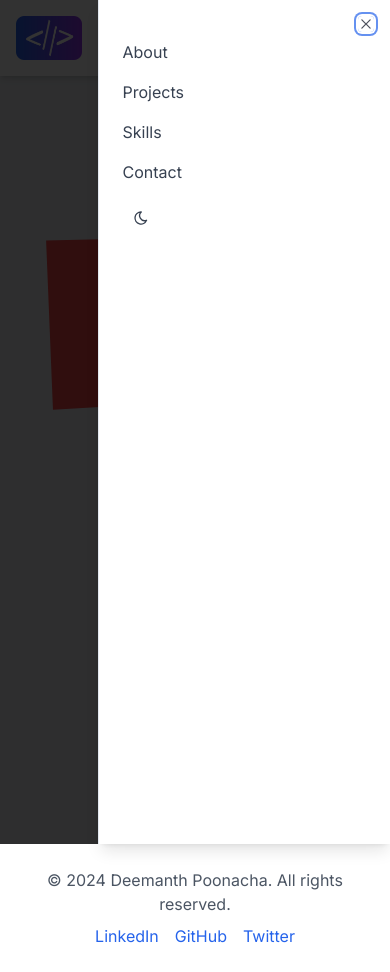
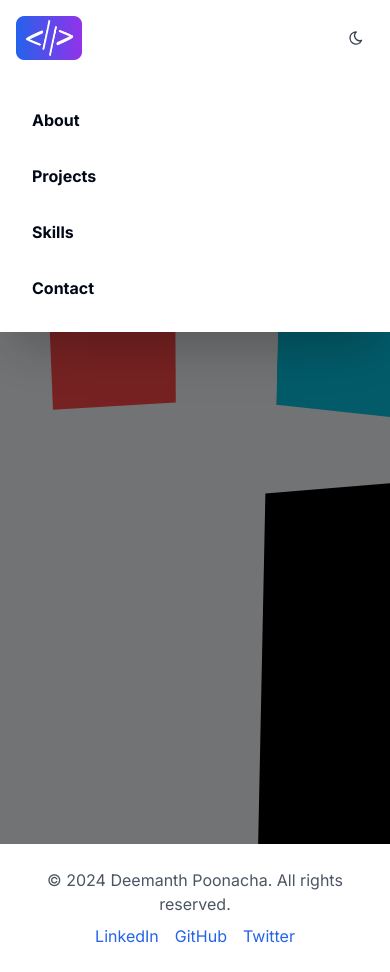
Before and after one commit to DeemanthPoonacha/portfolio, a Next.js app: page /test in a window 390 px wide. Both pictures are taken after a click on the button 356 px from the left and 38 px from the top of the page. Built offline with nearby package versions, Linux system fonts and the light colour scheme; no server answers.

Commit message:
Camera positions for small screens added; sheet updated for mobile view

```diff
--- a/components/sections/contact.tsx
+++ b/components/sections/contact.tsx
@@ -46,7 +46,7 @@ const ANIMATION_VARIANTS = {
     hidden: { opacity: 0 },
     visible: {
       opacity: 1,
-      transition: { staggerChildren: 0.1, delay: 1 },
+      transition: { staggerChildren: 0.1, delay: 1.3 },
     },
   },
   item: {
@@ -202,7 +202,7 @@ export default function Contact() {
       >
         <motion.div
           variants={ANIMATION_VARIANTS.item}
-          className="flex gap-4 mt-16"
+          className="flex lg:gap-4 mt-16"
         >
           {SOCIAL_LINKS.map((link, index) => (
             <motion.a
@@ -217,7 +217,7 @@ export default function Contact() {
               whileTap={{ scale: 0.95 }}
             >
               <link.icon className="w-6 h-6" />
-              <span className="text-lg">{link.label}</span>
+              <span className="text-lg hidden lg:block">{link.label}</span>
             </motion.a>
           ))}
         </motion.div>
--- a/components/sections/header.tsx
+++ b/components/sections/header.tsx
@@ -1,22 +1,13 @@
 "use client";
-
-import Link from "next/link";
-import { useTheme } from "next-themes";
-import { Button } from "@/components/ui/button";
-import { Sheet, SheetContent, SheetTrigger } from "@/components/ui/sheet";
-import { TbMenu2, TbSun, TbMoon } from "react-icons/tb";
-
+import { MobileSheet } from "@/components/ui/sheet";
 import { useEffect, useState } from "react";
 import { motion } from "framer-motion";
-import { cn } from "@/lib/utils";
-import { useSection } from "@/lib/hooks/useSections";
-import { sections } from ".";
-import Image from "next/image";
+import { NavItems } from "./nav-items";
+import { Logo } from "../ui/logo";
+import { ThemeToggler } from "../ui/theme-toggler";
 
 export default function Header() {
-  const { theme, setTheme } = useTheme();
   const [mounted, setMounted] = useState(false);
-  const { currentSection } = useSection();
 
   useEffect(() => {
     setMounted(true);
@@ -26,25 +17,6 @@ export default function Header() {
     return null;
   }
 
-  const NavItems = () => (
-    <>
-      {sections
-        .filter((_sec, index) => index)
-        .map(({ id, title }) => (
-          <Link
-            key={id}
-            href={"#" + id}
-            className={cn(
-              "text-gray-700 dark:text-gray-300 hover:text-primary dark:hover:text-primary transition-colors",
-              currentSection === id ? "text-primary dark:text-primary" : ""
-            )}
-          >
-            {title}
-          </Link>
-        ))}
-    </>
-  );
-
   return (
     <motion.header
       className="bg-white/80 dark:bg-gray-900/80 backdrop-blur-sm fixed top-0 left-0 right-0 z-50 shadow-md"
@@ -52,68 +24,14 @@ export default function Header() {
       animate={{ y: 0 }}
       transition={{ duration: 0.5 }}
     >
-      <nav className="container mx-auto px-4 py-4 flex justify-between items-center">
-        <Link href="/" className="text-2xl font-bold gradient-text">
-          <Image
-            src={
-              theme === "dark"
-                ? "/logos/logo_dark.png"
-                : "/logos/logo_light.png"
-            }
-            alt="Logo"
-            width={264 * 0.25}
-            height={192 * 0.25}
-          />
-        </Link>
+      <nav className="container mx-auto p-4 flex justify-between items-center">
+        <Logo />
         <div className="hidden md:flex items-center space-x-6">
           <NavItems />
           <ThemeToggler />
         </div>
-        <div className="md:hidden">
-          <Sheet>
-            <SheetTrigger asChild>
-              <Button variant="ghost" size="icon">
-                <TbMenu2 className="h-5 w-5" />
-              </Button>
-            </SheetTrigger>
-            <SheetContent>
-              <div className="flex flex-col space-y-4 mt-4">
-                <NavItems />
-                <Button
-                  variant="ghost"
-                  size="icon"
-                  onClick={() => setTheme(theme === "dark" ? "light" : "dark")}
-                  className="text-gray-700 dark:text-gray-300 hover:bg-gray-200 dark:hover:bg-gray-700"
-                >
-                  {theme === "dark" ? (
-                    <TbSun className="h-5 w-5" />
-                  ) : (
-                    <TbMoon className="h-5 w-5" />
-                  )}
-                </Button>
-              </div>
-            </SheetContent>
-          </Sheet>
-        </div>
+        <MobileSheet />
       </nav>
     </motion.header>
   );
 }
-function ThemeToggler() {
-  const { theme, setTheme } = useTheme();
-
-  return (
-    <Button
-      variant="ghost"
-      size="icon"
-      onClick={() => setTheme(theme === "dark" ? "light" : "dark")}
-      className="text-gray-700 dark:text-gray-300 hover:bg-gray-200 dark:hover:bg-gray-700"
-    >
-      {theme === "dark" ? (
-        <TbSun className="h-5 w-5" />
-      ) : (
-        <TbMoon className="h-5 w-5" />
-      )}
-    </Button>
-  );
-}
--- /dev/null
+++ b/components/sections/nav-items.tsx
@@ -0,0 +1,37 @@
+import Link from "next/link";
+import { cn } from "@/lib/utils";
+import { useSection } from "@/lib/hooks/useSections";
+import { sections } from ".";
+
+export const NavItems = ({ onClick = () => {} }) => {
+  const { currentSection } = useSection();
+
+  return (
+    <>
+      {sections
+        .filter((_sec, index) => index)
+        .map(({ id, title }) => (
+          <Link
+            key={id}
+            href={"#" + id}
+            onClick={onClick}
+            className={cn(
+              "group font-bold transition-all duration-300 ease-in-out w-full",
+              currentSection === id ? "" : ""
+            )}
+          >
+            <span
+              className={cn(
+                "bg-left-bottom block gradient-bg bg-[length:100%_2px] p-2 rounded-md !w-full",
+                currentSection === id
+                  ? "bg-[length:100%_2px] text-gray-200 dark:text-gray-800"
+                  : "bg-[length:0%_2px] bg-no-repeat group-hover:bg-[length:100%_2px] transition-all duration-500 ease-out"
+              )}
+            >
+              {title}
+            </span>
+          </Link>
+        ))}
+    </>
+  );
+};
--- /dev/null
+++ b/components/ui/logo.tsx
@@ -0,0 +1,24 @@
+import Link from "next/link";
+import Image from "next/image";
+import { useTheme } from "next-themes";
+
+export const Logo = ({ onClick = () => {} }) => {
+  const { theme } = useTheme();
+
+  return (
+    <Link
+      onClick={onClick}
+      href="/"
+      className="text-2xl font-bold gradient-text"
+    >
+      <Image
+        src={
+          theme === "dark" ? "/logos/logo_dark.png" : "/logos/logo_light.png"
+        }
+        alt="Logo"
+        width={264 * 0.25}
+        height={192 * 0.25}
+      />
+    </Link>
+  );
+};
--- a/components/ui/sheet.tsx
+++ b/components/ui/sheet.tsx
@@ -1,140 +1,75 @@
-"use client"
+import { useState } from "react";
+import { TbMenu2 } from "react-icons/tb";
+import { motion, AnimatePresence } from "framer-motion";
+import { Logo } from "./logo";
+import { ThemeToggler } from "./theme-toggler";
+import { NavItems } from "../sections/nav-items";
 
-import * as React from "react"
-import * as SheetPrimitive from "@radix-ui/react-dialog"
-import { Cross2Icon } from "@radix-ui/react-icons"
-import { cva, type VariantProps } from "class-variance-authority"
+export function MobileSheet() {
+  const [isOpen, setIsOpen] = useState(false);
 
-import { cn } from "@/lib/utils"
+  const toggleSheet = () => {
+    setIsOpen(!isOpen);
+  };
 
-const Sheet = SheetPrimitive.Root
+  const handleItemClick = () => {
+    setIsOpen(false);
+  };
 
-const SheetTrigger = SheetPrimitive.Trigger
+  return (
+    <>
+      {/* Trigger Button */}
+      <button
+        onClick={toggleSheet}
+        className="md:hidden text-gray-800 dark:text-gray-200"
+      >
+        <TbMenu2 className="h-6 w-6" />
+      </button>
 
-const SheetClose = SheetPrimitive.Close
+      {/* Overlay and Sheet */}
+      <AnimatePresence>
+        {isOpen && (
+          <>
+            {/* Overlay */}
+            <motion.div
+              className="fixed h-screen inset-0 bg-black/50 z-40"
+              initial={{ opacity: 0 }}
+              animate={{ opacity: 1 }}
+              exit={{ opacity: 0 }}
+              onClick={toggleSheet}
+            />
 
-const SheetPortal = SheetPrimitive.Portal
+            {/* Sheet Content */}
+            <motion.div
+              className="fixed inset-x-0 top-0 bg-white dark:bg-gray-900 z-50 shadow-2xl"
+              initial={{ y: -430 }}
+              animate={{ y: 0 }}
+              exit={{ y: -430 }}
+              transition={{ type: "spring", damping: 35, stiffness: 200 }}
+            >
+              <div className="relative">
+                <div className="p-4 flex justify-between items-center">
+                  <Logo onClick={handleItemClick} />
 
-const SheetOverlay = React.forwardRef<
-  React.ElementRef<typeof SheetPrimitive.Overlay>,
-  React.ComponentPropsWithoutRef<typeof SheetPrimitive.Overlay>
->(({ className, ...props }, ref) => (
-  <SheetPrimitive.Overlay
-    className={cn(
-      "fixed inset-0 z-50 bg-black/80  data-[state=open]:animate-in data-[state=closed]:animate-out data-[state=closed]:fade-out-0 data-[state=open]:fade-in-0",
-      className
-    )}
-    {...props}
-    ref={ref}
-  />
-))
-SheetOverlay.displayName = SheetPrimitive.Overlay.displayName
+                  <ThemeToggler />
 
-const sheetVariants = cva(
-  "fixed z-50 gap-4 bg-background p-6 shadow-lg transition ease-in-out data-[state=closed]:duration-300 data-[state=open]:duration-500 data-[state=open]:animate-in data-[state=closed]:animate-out",
-  {
-    variants: {
-      side: {
-        top: "inset-x-0 top-0 border-b data-[state=closed]:slide-out-to-top data-[state=open]:slide-in-from-top",
-        bottom:
-          "inset-x-0 bottom-0 border-t data-[state=closed]:slide-out-to-bottom data-[state=open]:slide-in-from-bottom",
-        left: "inset-y-0 left-0 h-full w-3/4 border-r data-[state=closed]:slide-out-to-left data-[state=open]:slide-in-from-left sm:max-w-sm",
-        right:
-          "inset-y-0 right-0 h-full w-3/4 border-l data-[state=closed]:slide-out-to-right data-[state=open]:slide-in-from-right sm:max-w-sm",
-      },
-    },
-    defaultVariants: {
-      side: "right",
-    },
-  }
-)
-
-interface SheetContentProps
-  extends React.ComponentPropsWithoutRef<typeof SheetPrimitive.Content>,
-    VariantProps<typeof sheetVariants> {}
-
-const SheetContent = React.forwardRef<
-  React.ElementRef<typeof SheetPrimitive.Content>,
-  SheetContentProps
->(({ side = "right", className, children, ...props }, ref) => (
-  <SheetPortal>
-    <SheetOverlay />
-    <SheetPrimitive.Content
-      ref={ref}
-      className={cn(sheetVariants({ side }), className)}
-      {...props}
-    >
-      <SheetPrimitive.Close className="absolute right-4 top-4 rounded-sm opacity-70 ring-offset-background transition-opacity hover:opacity-100 focus:outline-none focus:ring-2 focus:ring-ring focus:ring-offset-2 disabled:pointer-events-none data-[state=open]:bg-secondary">
-        <Cross2Icon className="h-4 w-4" />
-        <span className="sr-only">Close</span>
-      </SheetPrimitive.Close>
-      {children}
-    </SheetPrimitive.Content>
-  </SheetPortal>
-))
-SheetContent.displayName = SheetPrimitive.Content.displayName
-
-const SheetHeader = ({
-  className,
-  ...props
-}: React.HTMLAttributes<HTMLDivElement>) => (
-  <div
-    className={cn(
-      "flex flex-col space-y-2 text-center sm:text-left",
-      className
-    )}
-    {...props}
-  />
-)
-SheetHeader.displayName = "SheetHeader"
-
-const SheetFooter = ({
-  className,
-  ...props
-}: React.HTMLAttributes<HTMLDivElement>) => (
-  <div
-    className={cn(
-      "flex flex-col-reverse sm:flex-row sm:justify-end sm:space-x-2",
-      className
-    )}
-    {...props}
-  />
-)
-SheetFooter.displayName = "SheetFooter"
-
-const SheetTitle = React.forwardRef<
-  React.ElementRef<typeof SheetPrimitive.Title>,
-  React.ComponentPropsWithoutRef<typeof SheetPrimitive.Title>
->(({ className, ...props }, ref) => (
-  <SheetPrimitive.Title
-    ref={ref}
-    className={cn("text-lg font-semibold text-foreground", className)}
-    {...props}
-  />
-))
-SheetTitle.displayName = SheetPrimitive.Title.displayName
-
-const SheetDescription = React.forwardRef<
-  React.ElementRef<typeof SheetPrimitive.Description>,
-  React.ComponentPropsWithoutRef<typeof SheetPrimitive.Description>
->(({ className, ...props }, ref) => (
-  <SheetPrimitive.Description
-    ref={ref}
-    className={cn("text-sm text-muted-foreground", className)}
-    {...props}
-  />
-))
-SheetDescription.displayName = SheetPrimitive.Description.displayName
-
-export {
-  Sheet,
-  SheetPortal,
-  SheetOverlay,
-  SheetTrigger,
-  SheetClose,
-  SheetContent,
-  SheetHeader,
-  SheetFooter,
-  SheetTitle,
-  SheetDescription,
+                  {/* Close Button */}
+                  {/* <button
+                    onClick={toggleSheet}
+                    className="text-gray-600 dark:text-gray-300 hover:text-gray-900 dark:hover:text-white"
+                  >
+                    <TbX className="h-6 w-6" />
+                  </button> */}
+                </div>
+                {/* Navigation Links */}
+                <div className="grid gap-4 p-6">
+                  <NavItems onClick={handleItemClick} />
+                </div>
+              </div>
+            </motion.div>
+          </>
+        )}
+      </AnimatePresence>
+    </>
+  );
 }
--- /dev/null
+++ b/components/ui/theme-toggler.tsx
@@ -0,0 +1,22 @@
+import { useTheme } from "next-themes";
+import { Button } from "@/components/ui/button";
+import { TbSun, TbMoon } from "react-icons/tb";
+
+export const ThemeToggler = () => {
+  const { theme, setTheme } = useTheme();
+
+  return (
+    <Button
+      variant="ghost"
+      size="icon"
+      onClick={() => setTheme(theme === "dark" ? "light" : "dark")}
+      className="text-gray-700 dark:text-gray-300 hover:bg-gray-200 dark:hover:bg-gray-700"
+    >
+      {theme === "dark" ? (
+        <TbSun className="h-5 w-5" />
+      ) : (
+        <TbMoon className="h-5 w-5" />
+      )}
+    </Button>
+  );
+};
```
Also changed, not shown: components/canvas-3js/camera-controller.tsx (+11 -6 lines), components/canvas-3js/computer-scene.tsx (+3 -14 lines), components/floating-logo.tsx (+16 -14 lines), lib/constants.ts (+31 -2 lines), lib/hooks/useScreenSize.tsx (added, +20 -0 lines), public/logos/dp_dark.png (added), public/logos/dp_light.png (added).
